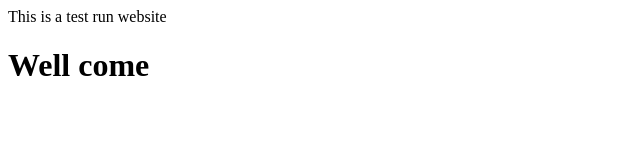
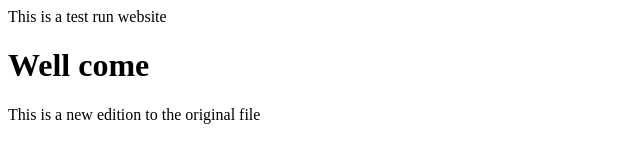
Before and after one commit to KASONDE3/test_run, a plain HTML site: page index.html in a window 1280 px wide. Shown: the whole page, without its empty margins (0-640 px from the left). Drawn offline with Linux system fonts and the light colour scheme.

Commit message:
Update index.html

```diff
--- a/index.html
+++ b/index.html
@@ -12,5 +12,6 @@
       <h1>
         Well come
       </h1>
+      <p>This is a new edition to the original file </p>
     </body>
   </html>
```
